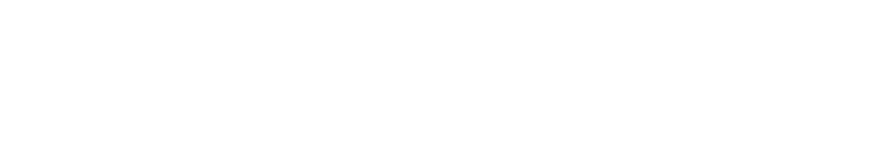
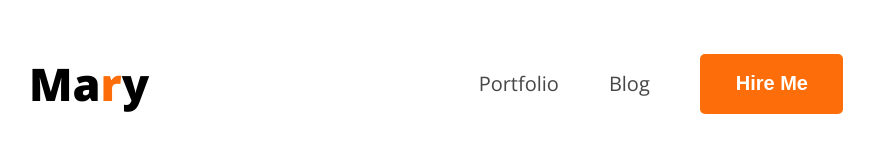
Before and after one commit to mohsinur1998du/web-dev-portfolio, a plain HTML site: page index.html in a window 1280 px wide. Shown: the whole page, without its empty margins (179-1053 px from the left). Drawn offline with nearby package versions, Linux system fonts and the light colour scheme.

Commit message:
added navigation bar in index.html file

```diff
--- a/index.html
+++ b/index.html
@@ -6,9 +6,16 @@
     <title>Web Developer Portfolio</title>
     <link rel="stylesheet" href="styles/portfolio.css">
 </head>
-<body>
+<body class="open-sans-normal">
     <header>
-
+        <nav>
+            <h3 class="nav-title">Ma<span class="text-primary">r</span>y</h3>
+            <ul>
+                <li><a class="dark-2" href="">Portfolio</a></li>
+                <li><a class="dark-2" href="">Blog</a></li>
+                <li><a href=""><button class="btn-primary">Hire Me</button></a></li>
+            </ul>
+        </nav>
     </header>
     <main>
 
```
